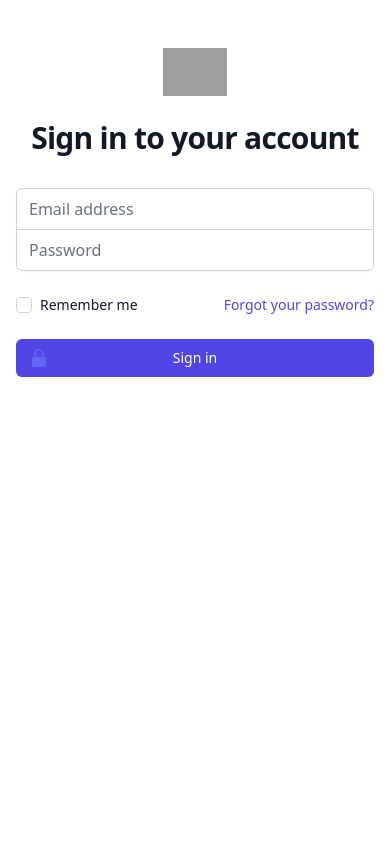
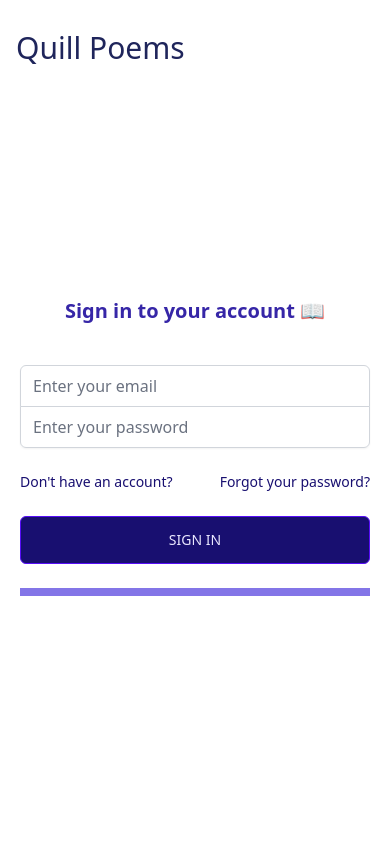
Before and after one commit to francosae/Quill-Poems, a React (Vite) app in the folder client/: page /Login in a window 390 px wide. Shown: the top 844 px of the page. Built offline with nearby package versions, Linux system fonts and the light colour scheme; grey boxes are pictures that could not be loaded.

Commit message:
Login Page Complete, Login & Landing Responsive

```diff
--- a/client/src/App.jsx
+++ b/client/src/App.jsx
@@ -9,9 +9,9 @@ function App() {
       <BrowserRouter>
       <Routes>
         <Route path="/" element={<Landing />} />
-        <Route path="/login" element={<Login />} />
-        <Route path="register" element={<Register />} />
-        <Route path="home" element={<Home />} />
+        <Route path="/Login" element={<Login />} />
+        <Route path="/register" element={<Register />} />
+        <Route path="/home" element={<Home />} />
       </Routes>
       </BrowserRouter>
     </div>
--- a/client/src/components/Navbar.jsx
+++ b/client/src/components/Navbar.jsx
@@ -1,24 +1,55 @@
 import React, { useState } from 'react';
+import {Button} from './index'
 import { Link } from 'react-router-dom';
-const Navbar = () => {
 
+const Navbar = ({location}) => {
+    if (location === "/Login"){
+        return (
+            <LoginNav/>
+        )
+        }
   return (
-    <div className='flex justify-between items-center h-24 max-w-[1240px] mx-auto px-4 text-[#1F255B]'>
-      <h1 className='w-full text-3xl font-bold text-[#1F255B]'>Quill Poems</h1>
-      <ul className='hidden md:flex font-semibold'>
-
-        <li className='p-1'><a className="btn btn-ghost normal-case text-lg" >Home</a></li>
-        <li className='p-1'><a className="btn btn-ghost normal-case text-lg" >About</a></li>
-        <li className='p-1'><a className="btn btn-ghost normal-case text-lg" >Contact</a></li>
-        <Link to="/login">
-        <li className='p-1'><a className="btn btn-outline btn-primary normal-case text-lg" >Login</a></li>
-        </Link>
-        <li className='p-1'><a className="btn btn-primary normal-case text-lg" >Register</a></li>
-      </ul>
-
-
-    </div>
+    <DefaultNav/>
   );
 };
 
 export default Navbar;
+
+const DefaultNav = () => {
+    return(
+        <div className='flex justify-between items-center h-24 max-w-[1240px] mx-auto px-4 text-[#1F255B]'>
+        <h1 className='w-full text-3xl font-medium text-[#1F255B]'>Quill Poems</h1>
+        <ul className='hidden md:flex font-semibold'>
+          <li className='p-1'><a className="btn btn-ghost rounded-md font-medium" >Home</a></li>
+          <li className='p-1'><a className="btn btn-ghost rounded-md font-medium" >About</a></li>
+          <li className='p-1'><a className="btn btn-ghost rounded-md font-medium" >Contact</a></li>
+          <Link to="/Login">
+          <li className='p-1'><a className="btn btn-outline btn-primary rounded-md font-medium text-[#180F70]" >Login</a></li>
+          </Link>
+
+          <Link to="/Register">
+          <li className='p-1'><a className="btn btn-primary rounded-md font-medium bg-[#180F70]" >Register</a></li>
+          </Link>
+        </ul>
+        </div>
+    )
+}
+
+const LoginNav = () => {
+    return(
+        <div className='flex justify-between items-center h-24 max-w-[1240px] mx-auto px-4 text-[#1F255B]'>
+        <Link to="/">
+        <h1 className='w-full text-3xl font-medium text-[#1F255B]'>Quill Poems</h1>
+        </Link>
+        <ul className='hidden md:flex font-semibold'>
+          <Link to="/Login">
+          <li className='p-1'><a className="btn btn-outline btn-primary rounded-md font-medium text-[#180F70]" >Login</a></li>
+          </Link>
+
+          <Link to="/Register">
+          <li className='p-1'><a className="btn btn-primary rounded-md font-medium bg-[#180F70]" >Register</a></li>
+          </Link>
+        </ul>
+        </div>
+    )
+}
--- a/client/src/components/index.jsx
+++ b/client/src/components/index.jsx
@@ -1,3 +1,4 @@
 import Navbar from "./Navbar"
 import Footer from "./Footer"
-export {Navbar, Footer}
+import Button from "./reusable/Button"
+export {Navbar, Footer, Button}
--- /dev/null
+++ b/client/src/components/reusable/Button.jsx
@@ -0,0 +1,9 @@
+import React from 'react'
+
+export default function Button({text}) {
+  return (
+    <button className='bg-[#180F70] w-[200px] rounded-md font-medium my-6 mx-auto py-3 text-[#EAE8FF] btn btn-primary'>
+        {text}
+    </button>
+  )
+}
--- a/client/src/pages/Landing/Landing.jsx
+++ b/client/src/pages/Landing/Landing.jsx
@@ -1,6 +1,6 @@
 import React from 'react'
 import Typed from 'react-typed'
-import { Footer, Navbar} from "../../components/index"
+import { Footer, Navbar, Button} from "../../components/index"
 
 export default function Landing() {
   return (
@@ -34,8 +34,8 @@ const Hero = () => {
         </div>
         <p className='text-[#3626A7] md:text-2xl text-xl font-bold'>Interested in poetry? Want to read poems? Thinking of writing poems?</p>
         <ul className='md:flex justify-center'>
-        <li className='p-1'>  <button className='bg-[#180F70] w-[200px] rounded-md font-medium my-6 mx-auto py-3 text-[#EAE8FF] btn btn-primary'>Start Reading</button></li>
-        <li className='p-1'>  <button className='bg-[#180F70] w-[200px] rounded-md font-medium my-6 mx-auto py-3 text-[#EAE8FF] btn btn-primary'>Start Writing</button></li>
+        <li className='p-1'> <Button text="Start Reading"/></li>
+        <li className='p-1'> <Button text="Start Writing"/></li>
       </ul>
 
       </div>
--- a/client/src/pages/Login/Login.jsx
+++ b/client/src/pages/Login/Login.jsx
@@ -1,22 +1,27 @@
 import React from 'react'
 import { LockClosedIcon } from '@heroicons/react/20/solid'
+import { Footer, Navbar } from "../../components/index"
+import { useLocation } from 'react-router-dom'
 
 export default function Login() {
+  let location = useLocation();
   return (
     <>
-      <div className="flex min-h-full items-center justify-center py-12 px-4 sm:px-6 lg:px-8">
-        <div className="w-full max-w-md space-y-8">
-          <div>
-            <img
-              className="mx-auto h-12 w-auto"
-              src="https://tailwindui.com/img/logos/workflow-mark.svg?color=indigo&shade=600"
-              alt="Workflow"
-            />
-            <h2 className="mt-6 text-center text-3xl font-bold tracking-tight text-gray-900">
-              Sign in to your account
-            </h2>
-          </div>
-          <form className="mt-8 space-y-6" action="#" method="POST">
+      <Navbar location={location.pathname}/>
+      <Content/>
+      <Footer/>
+    </>
+  )
+}
+
+
+function Content(){
+  return(
+    <div className='md:w-[700px] sm:w-[500px] w-[350px] mt-[-96px] h-screen mx-auto text-center flex flex-col justify-center '>
+    <form className="mt-8 space-y-6 border-b-8 border-[#8375e7] hover:border-[#3626A7]" action="#" method="POST">
+    <p className='text-[#3626A7] md:text-4xl sm:text-3xl text-xl font-bold py-4'>
+          Sign in to your account 📖
+    </p>
     <input type="hidden" name="remember" defaultValue="true" />
         <div className="-space-y-px rounded-md shadow-sm">
           <div>
@@ -29,8 +34,8 @@ export default function Login() {
               type="email"
               autoComplete="email"
               required
-                  className="relative block w-full appearance-none rounded-none rounded-t-md border border-gray-300 px-3 py-2 text-gray-900 placeholder-gray-500 focus:z-10 focus:border-indigo-500 focus:outline-none focus:ring-indigo-500 sm:text-sm"
-                  placeholder="Email address"
+              className="relative block w-full font-medium appearance-none rounded-none rounded-t-md border border-gray-300 px-3 py-2 text-gray-900 placeholder-gray-500 focus:z-10 focus:border-indigo-500 focus:outline-none focus:ring-indigo-500 sm:text-sm"
+              placeholder="Enter your email"
             />
           </div>
           <div>
@@ -43,38 +48,31 @@ export default function Login() {
               type="password"
               autoComplete="current-password"
               required
-                  className="relative block w-full appearance-none rounded-none rounded-b-md border border-gray-300 px-3 py-2 text-gray-900 placeholder-gray-500 focus:z-10 focus:border-indigo-500 focus:outline-none focus:ring-indigo-500 sm:text-sm"
-                  placeholder="Password"
+              className="relative block w-full  font-medium appearance-none rounded-none rounded-b-md border border-gray-300 px-3 py-2 text-gray-900 placeholder-gray-500 focus:z-10 focus:border-indigo-500 focus:outline-none focus:ring-indigo-500 sm:text-sm"
+              placeholder="Enter your password"
             />
           </div>
         </div>
 
         <div className="flex items-center justify-between">
-              <div className="flex items-center">
-                <input
-                  id="remember-me"
-                  name="remember-me"
-                  type="checkbox"
-                  className="h-4 w-4 rounded border-gray-300 text-indigo-600 focus:ring-indigo-500"
-                />
-                <label htmlFor="remember-me" className="ml-2 block text-sm text-gray-900">
-                  Remember me
-                </label>
+          <div className="text-sm">
+              <a href="#" className="font-medium text-[#180F70] hover:text-indigo-500">
+                Don't have an account?
+              </a>
             </div>
 
           <div className="text-sm">
-                <a href="#" className="font-medium text-indigo-600 hover:text-indigo-500">
+            <a href="#" className="font-medium text-[#180F70] hover:text-indigo-500">
               Forgot your password?
             </a>
           </div>
         </div>
-
-            <div>
+        <div className='md:flex justify-center'>
           <button
             type="submit"
-                className="group relative flex w-full justify-center rounded-md border border-transparent bg-indigo-600 py-2 px-4 text-sm font-medium text-white hover:bg-indigo-700 focus:outline-none focus:ring-2 focus:ring-indigo-500 focus:ring-offset-2"
+            className="group relative flex justify-center rounded-md bg-[#180F70] md:w-[700px] sm:w-[500px] w-[350px] font-medium my-6 mx-auto py-3 text-[#EAE8FF] btn btn-primary"
           >
-                <span className="absolute inset-y-0 left-0 flex items-center pl-3">
+            <span className="hidden sm:flex absolute inset-y-0 left-0 items-center pl-3">
               <LockClosedIcon className="h-5 w-5 text-indigo-500 group-hover:text-indigo-400" aria-hidden="true" />
             </span>
             Sign in
@@ -82,7 +80,5 @@ export default function Login() {
         </div>
       </form>
       </div>
-      </div>
-    </>
   )
 }
```
Lines whose indentation alone changed are shown as unchanged.
